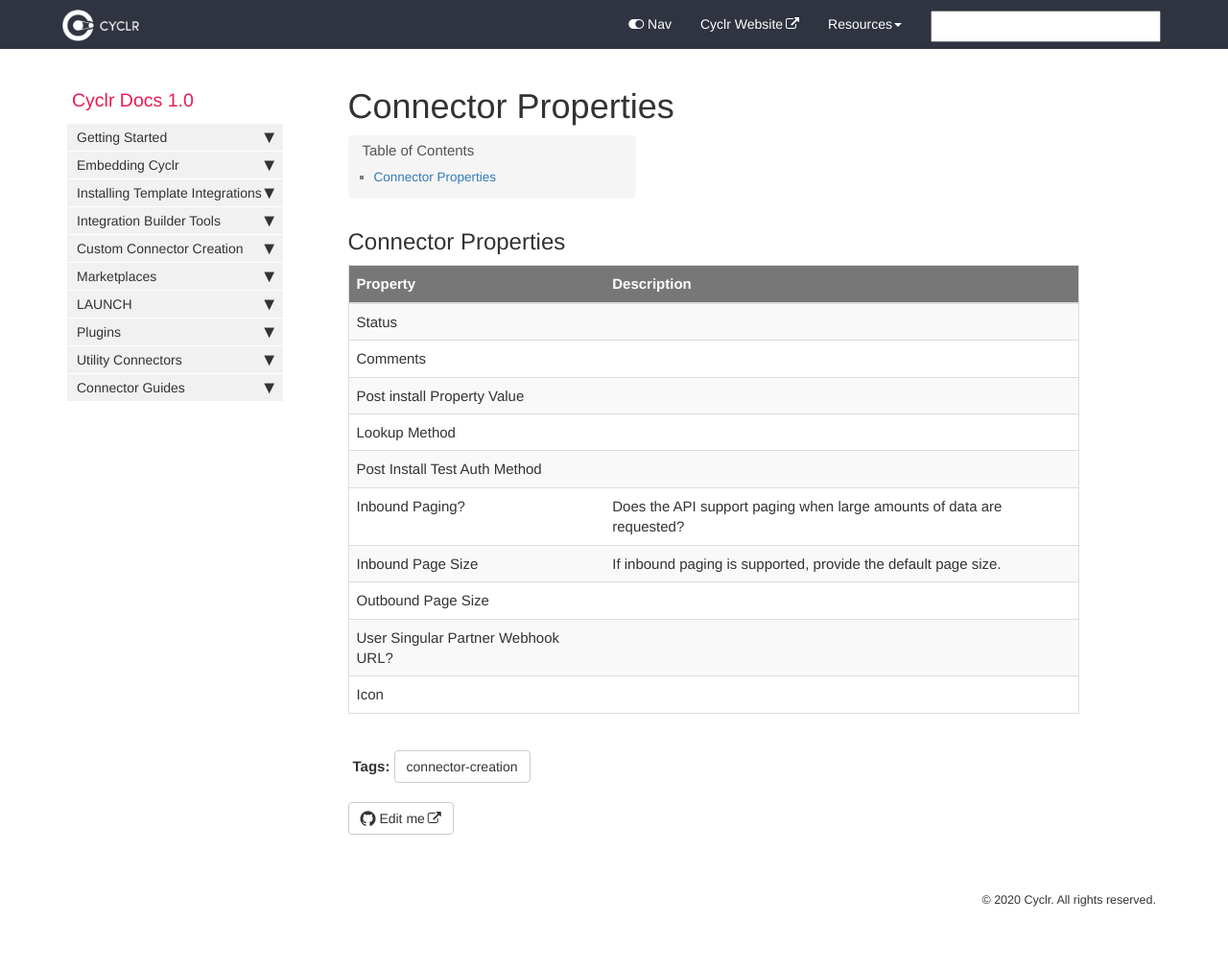
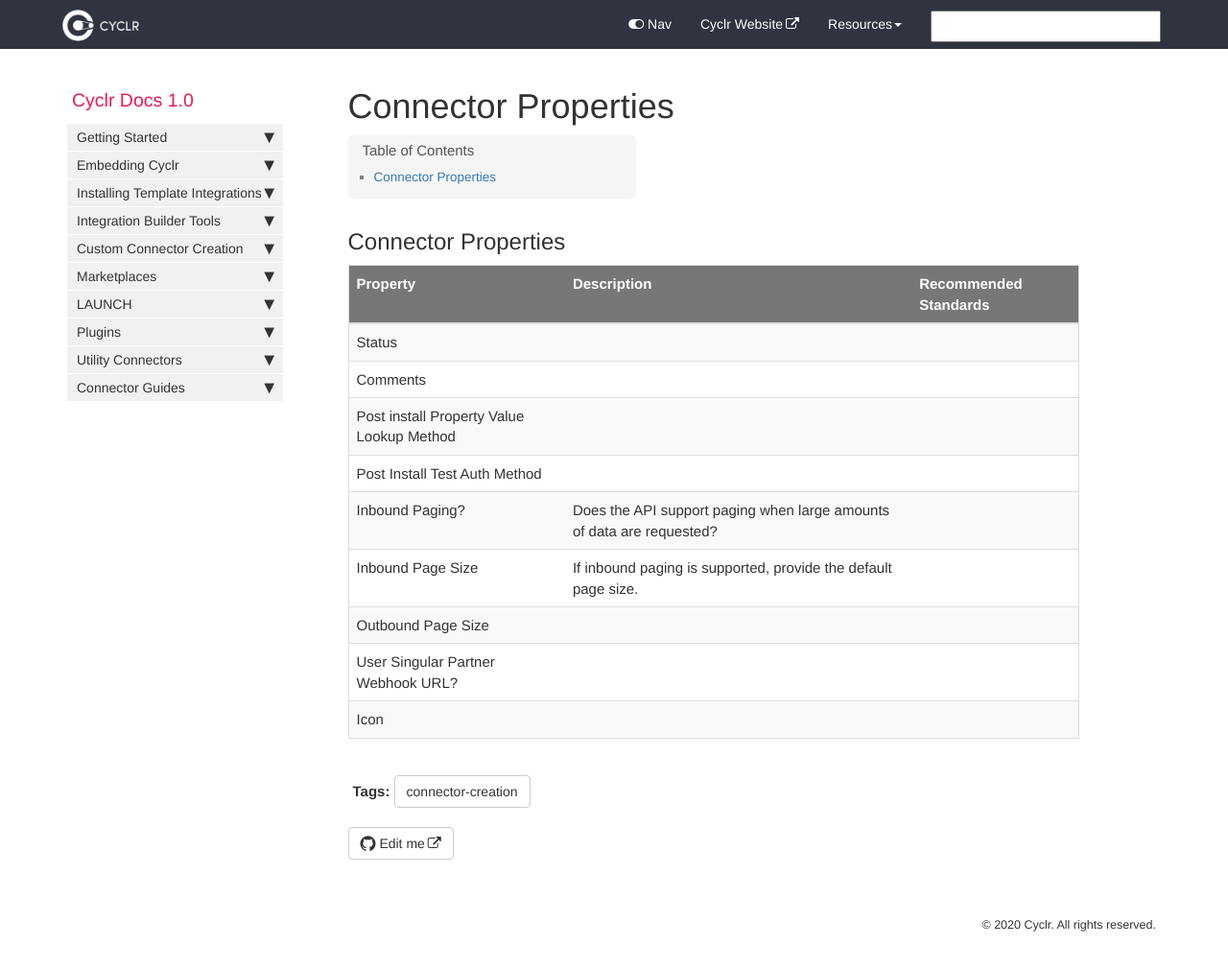
Before and after one commit to sneakysneak/docs, a Jekyll site: the page built from pages/custom-connectors/2-properties.md, in a window 1280 px wide and 1033 px high. Shown: the top 1010 px of the window at 96% size. Built offline with Jekyll 4.4.1, drawn with Linux system fonts in a browser that asks for light colours; nearby versions of some CDN libraries; comment, search, counter and statistics services are not loaded.

Commit message:
Update 2-properties.md

```diff
--- a/pages/custom-connectors/2-properties.md
+++ b/pages/custom-connectors/2-properties.md
@@ -7,15 +7,14 @@ tags: [connector-creation]
 
 ## Connector Properties
 
-| Property | Description |
-| --- | --- |
-| Status | |
-| Comments | |
-| Post install Property Value
-Lookup Method | |
-| Post Install Test Auth Method |
-| Inbound Paging? | Does the API support paging when large amounts of data are requested? |
-| Inbound Page Size | If inbound paging is supported, provide the default page size. |
-| Outbound Page Size | |
-| User Singular Partner Webhook URL? | |
-| Icon | |
+| Property | Description | Recommended Standards |
+| --- | --- | --- |
+| Status | | |
+| Comments | | |
+| Post install Property Value Lookup Method | | |
+| Post Install Test Auth Method | | |
+| Inbound Paging? | Does the API support paging when large amounts of data are requested? | |
+| Inbound Page Size | If inbound paging is supported, provide the default page size. | |
+| Outbound Page Size | | |
+| User Singular Partner Webhook URL? | | |
+| Icon | | |
```
